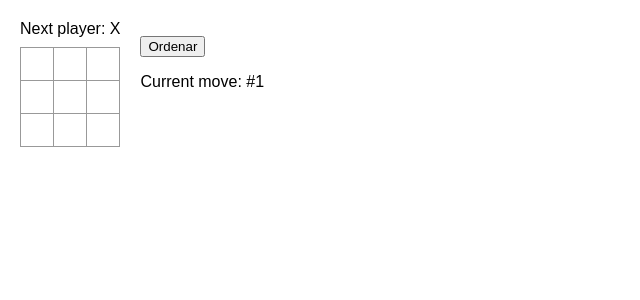
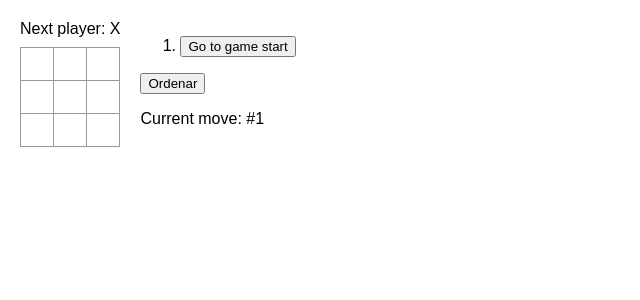
Before and after one commit to daniellacortes/jogo_da_velha_react, a React (Create React App) app: page / in a window 1280 px wide. Shown: the top 300 px of the page, without its empty margins (0-640 px from the left). Built offline with nearby package versions, Linux system fonts and the light colour scheme.

Commit message:
Cheio de erros

```diff
--- a/src/App.jsx
+++ b/src/App.jsx
@@ -1,4 +1,4 @@
-import { useState } from 'react';
+import { useEffect, useState } from 'react';
 
 function Square ({ value, onSquareClick}){
 
@@ -99,10 +99,10 @@ export default function Game() {
   const xIsNext = currentMove % 2 === 0;
   const currentSquares = history[currentMove];
   let descriptionCurrentMove = 'Current move: #' + (currentMove+1);
-  const [movesOrder, setMovesOrder] = useState (null);
+  const [movesOrder, setMovesOrder] = useState([]);
 
   const reversedMove = () => history.reverse();
-  const handlerOnClick = () => {setMovesOrder(reversedMove)};
+  // const handlerOnClick = () => {setMovesOrder(reversedMove)};
 
   function handlePlay(nextSquares) {
     const nextHistory = [...history.slice(0, currentMove + 1), nextSquares];
@@ -115,20 +115,38 @@ export default function Game() {
     setCurrentMove(nextMove);
   }
 
-  //  let moves = history.map((squares, move) => {
-  //   let description;
+    let moves = history.map((squares, move) => {
+      let description;
 
-  //   if (move > 0) {
-  //     description = 'Go to move #' + move;
-  //   } else {
-  //     description = 'Go to game start';
-  //   }
+      if (move > 0) {
+        description = 'Go to move #' + move;
+      } else {
+        description = 'Go to game start';
+      }
 
-  //   return <li key={move}>
-  //     <button onClick={() => jumpTo(move)}>{description}</button>
-  //   </li>;});
+      return <li key={move}>
+        <button onClick={() => jumpTo(move)}>{description}</button>
+      </li>;});
 
-    // setMovesOrder (moves);
+    let movesArray = moves;
+    // setMovesOrder (movesArray);
+
+
+    function Order (){
+
+      setHistory(history.reverse());
+
+
+      console.log ("Tá entrando aqui", history);
+
+      // return movesArray.reverse();
+     }
+    // console.log("array = ", movesArray);
+    // movesArray.reverse();
+    // console.log("array ordenada = ", movesArray);
+
+
+    // setMovesOrder ("OI");
 
   return (
     <div className="game">
@@ -136,8 +154,19 @@ export default function Game() {
       <Board xIsNext={xIsNext} squares={currentSquares} onPlay={handlePlay} />
       </div>
       <div className="game-info">
-      <ol>{movesOrder}</ol>
-      <button onClick={handlerOnClick} >Ordenar</button>
+      <ol>{history.map((squares, move) => {
+      let description;
+
+      if (move > 0) {
+        description = 'Go to move #' + move;
+      } else {
+        description = 'Go to game start';
+      }
+
+      return <li key={move}>
+        <button onClick={() => jumpTo(move)}>{description}</button>
+      </li>;})}</ol>
+      <button onClick={Order} >Ordenar</button>
       <p>{descriptionCurrentMove}
       </p>
       </div>
```
